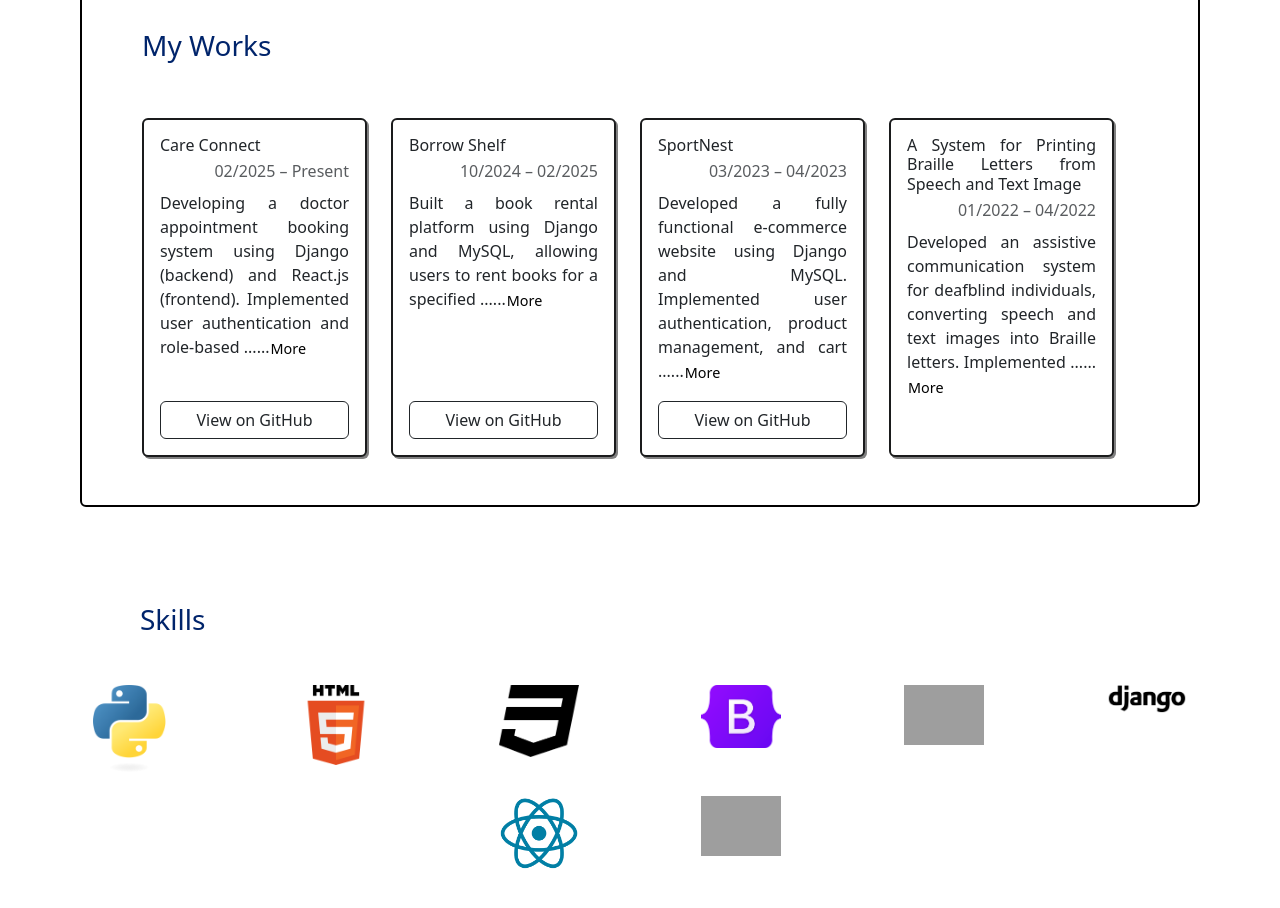
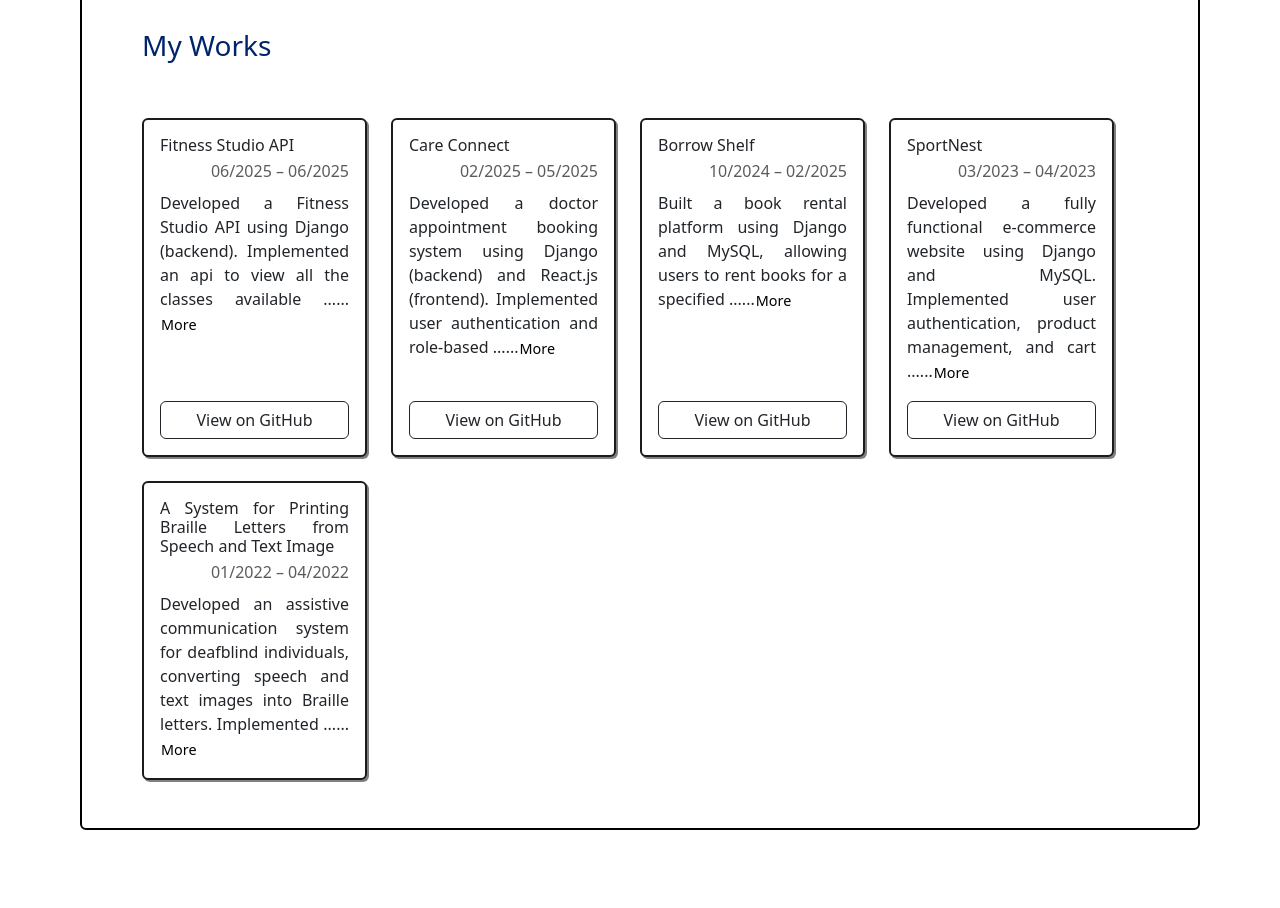
Before and after one commit to Athiraminnu/Athira_portfolio, a React (Create React App) app: page / in a window 1280 px wide. Shown: the part 1360-2268 px from the top of the page. Built offline with nearby package versions, Linux system fonts and the light colour scheme; grey boxes are pictures that could not be loaded.

Commit message:
fitness studio API

```diff
--- a/src/components/Projects.js
+++ b/src/components/Projects.js
@@ -14,12 +14,19 @@ function Projects() {
   const handleClose = () => setSelectedProject(null);
 
   const projects = [
+  {
+      title: "Fitness Studio API",
+      date: "06/2025 – 06/2025",
+      description:
+        "Developed a Fitness Studio API using Django (backend). Implemented an api to view all the classes available like Yoga and Zumba classes, clients can book a slot for the classes using mail id and an api to view all the booking under a particular mail id. Optimized database queries in MySQL to ensure fast scheduling and retrieval of data.",
+      link: "https://github.com/Athiraminnu/Care-Connect.git",
+    },
     {
       title: "Care Connect",
-      date: "02/2025 – Present",
+      date: "02/2025 – 05/2025",
       description:
-        "Developing a doctor appointment booking system using Django (backend) and React.js (frontend). Implemented user authentication and role-based access for patients and doctors. Integrated RESTful APIs for seamless communication between frontend and backend. Optimized database queries in MySQL to ensure fast scheduling and retrieval of appointments.",
-      link: "https://github.com/Athiraminnu/Care-Connect.git",
+        "Developed a doctor appointment booking system using Django (backend) and React.js (frontend). Implemented user authentication and role-based access for patients and doctors. Integrated RESTful APIs for seamless communication between frontend and backend. Optimized database queries in MySQL to ensure fast scheduling and retrieval of appointments.",
+      link: "https://github.com/Athiraminnu/fitness_studio_api.git",
     },
     {
       title: "Borrow Shelf",
```
